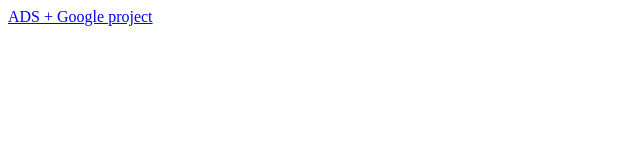
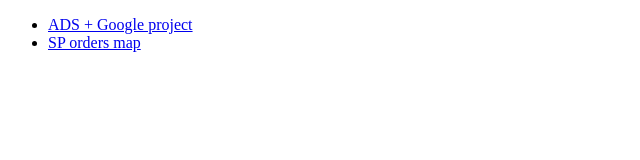
Before and after one commit to timasjova/timasjova.github.io, a plain HTML site: page index.html in a window 1280 px wide. Shown: the whole page, without its empty margins (0-640 px from the left). Drawn offline with Linux system fonts and the light colour scheme.

Commit message:
index html change

```diff
--- a/index.html
+++ b/index.html
@@ -5,6 +5,12 @@
     <title>Homepage</title>
   </head>
   <body>
-	<a href="adsGoogle.html">ADS + Google project</a>
+
+
+	 <ul>
+  <li><a href="adsGoogle.html">ADS + Google project</a></li>
+  <li><a href="SPordersMap/map.html">SP orders map</a></li>
+
+</ul>
   </body>
 </html>
```
